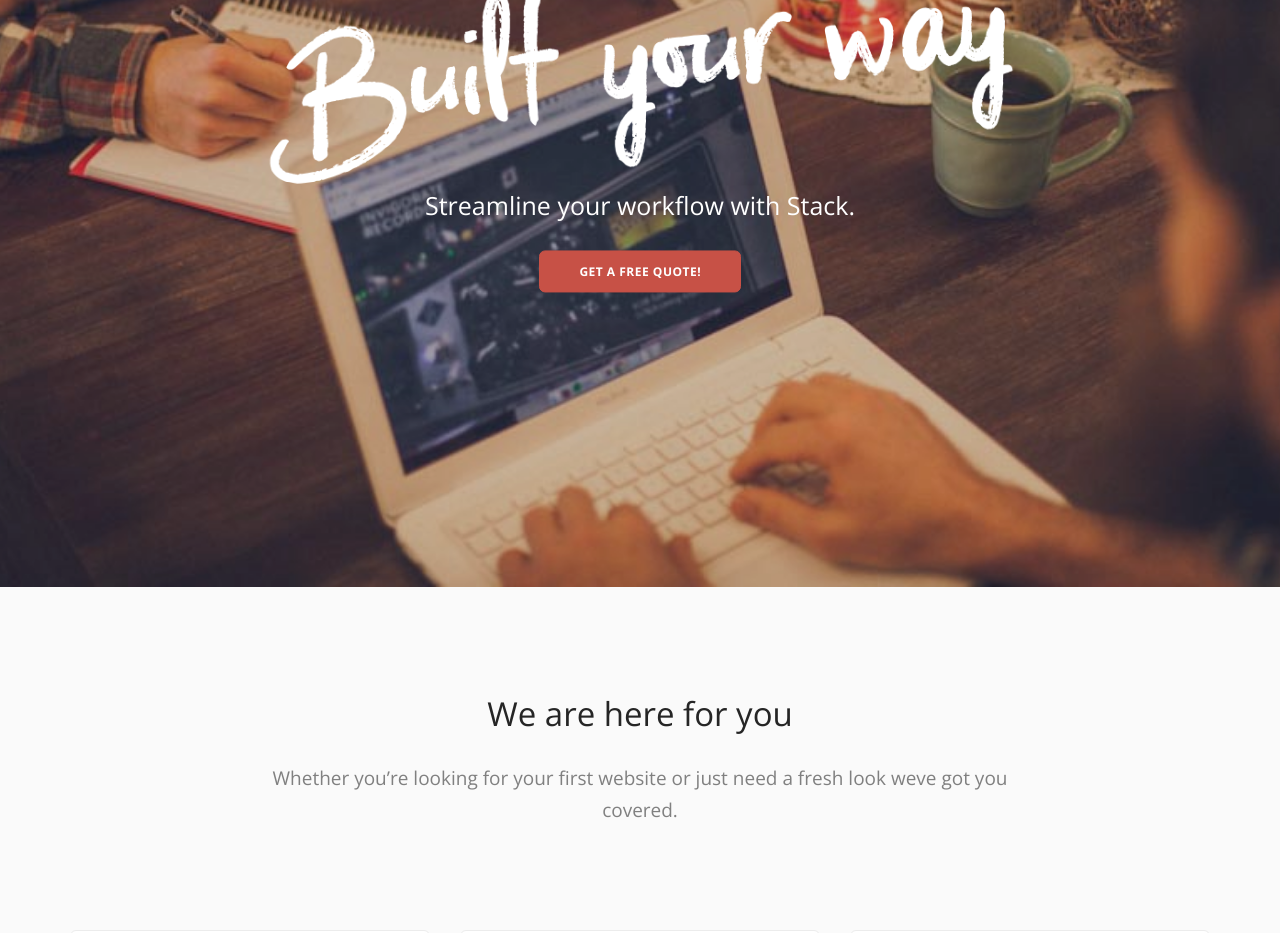
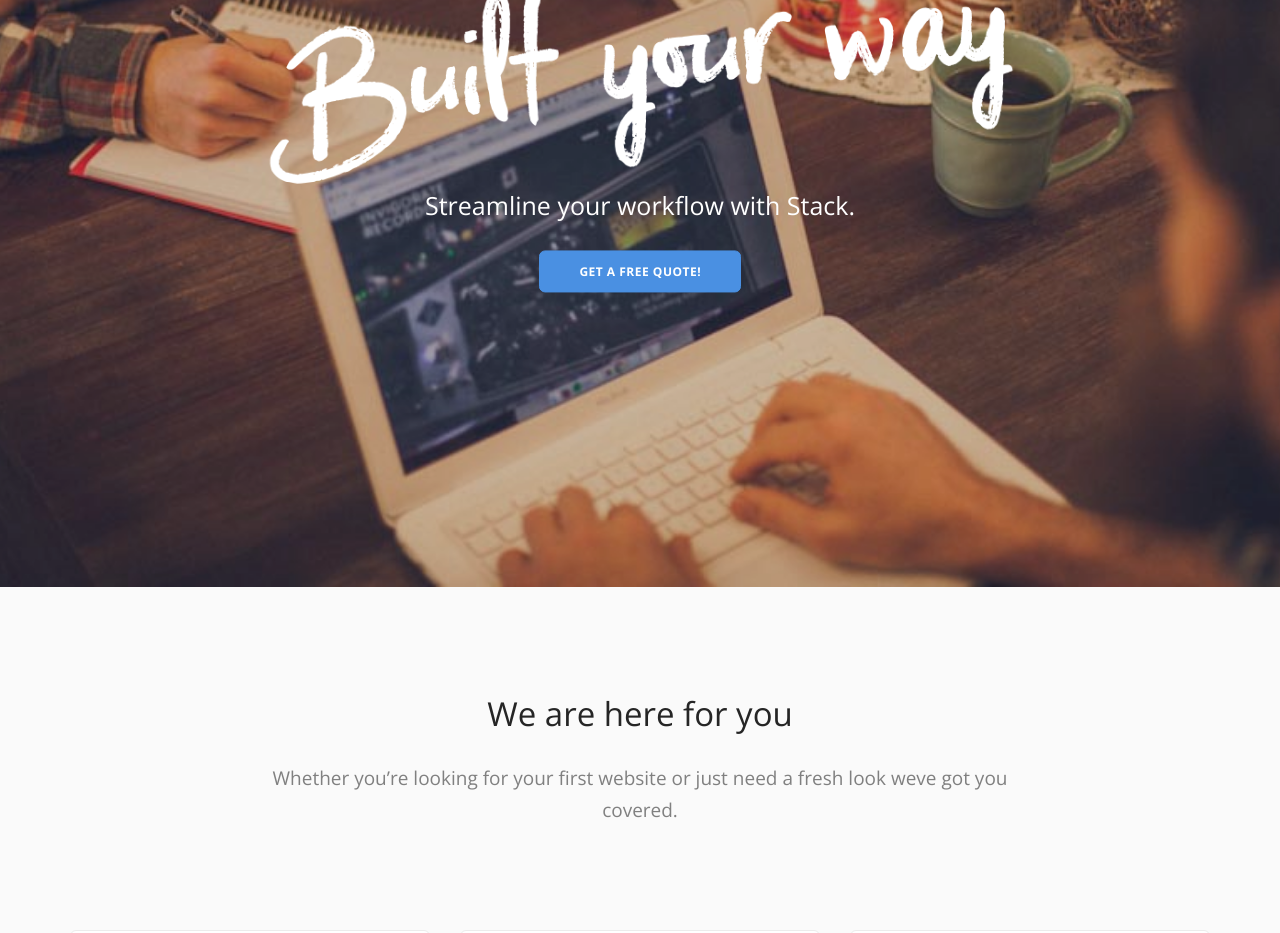
Before and after one commit to WoollyAlly/WoollyAllyTest, a Jekyll site: the page built from index.html, in a window 1280 px wide. Shown: the part 313-1246 px from the top of the page. Built offline with Jekyll 4.4.1, drawn with Linux system fonts in a browser that asks for light colours; some web fonts are replaced.

Commit message:
Updated 'index.html' via CloudCannon

```diff
--- a/index.html
+++ b/index.html
@@ -13,7 +13,7 @@
         <link href="css/lightbox.min.css" rel="stylesheet" type="text/css" media="all" />
         <link href="css/flickity.css" rel="stylesheet" type="text/css" media="all" />
         <link href="css/iconsmind.css" rel="stylesheet" type="text/css" media="all" />
-        <link href="css/theme-cedar.css" rel="stylesheet" type="text/css" media="all" />
+        <link href="css/theme.css" rel="stylesheet" type="text/css" media="all" />
         <link href="css/custom.css" rel="stylesheet" type="text/css" media="all" />
         <link href="https://fonts.googleapis.com/css?family=Open+Sans:200,300,400,400i,500,600,700%7CMerriweather:300,300i%7CMaterial+Icons" rel="stylesheet">
     </head>
```
